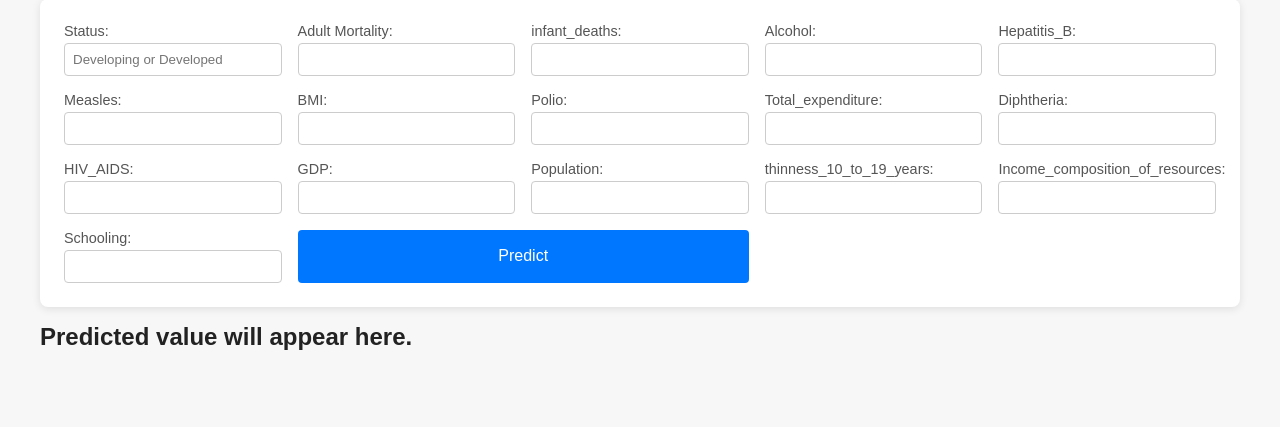
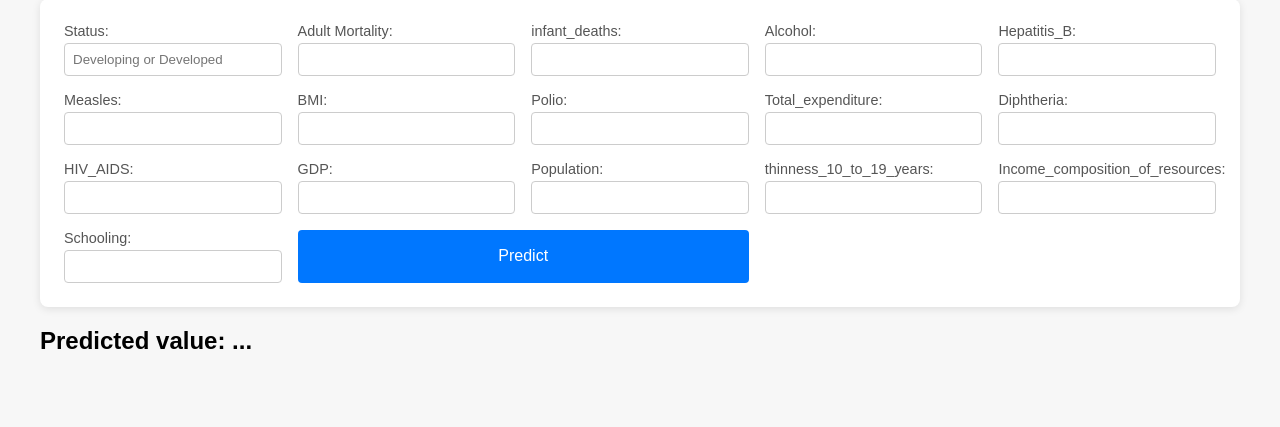
Before and after one commit to MazenHisham1/Life-Expectancy, a Flask app: page / in a window 1280 px wide. Shown: the part 121-548 px from the top of the page. Run offline with Flask 3, Linux system fonts and the light colour scheme; parts of the project's set-up code (start-up, migrations or seed data) failed here and were passed over.

Commit message:
Update index.html

```diff
--- a/templates/index.html
+++ b/templates/index.html
@@ -57,10 +57,9 @@
       <input id="Schooling" type="number" step="0.01" required />
     </label>
 
-    <button type="submit">Predict</button>
-  </form>
+<button type="button" id="predict-btn">Predict</button>  </form>
 
-  <h2 id="result">Predicted value will appear here.</h2>
+<h2>Predicted value: <span id="prediction-output">...</span></h2>
 
   <script src="{{ url_for('static', filename='script.js') }}"></script>
 </body>
```
